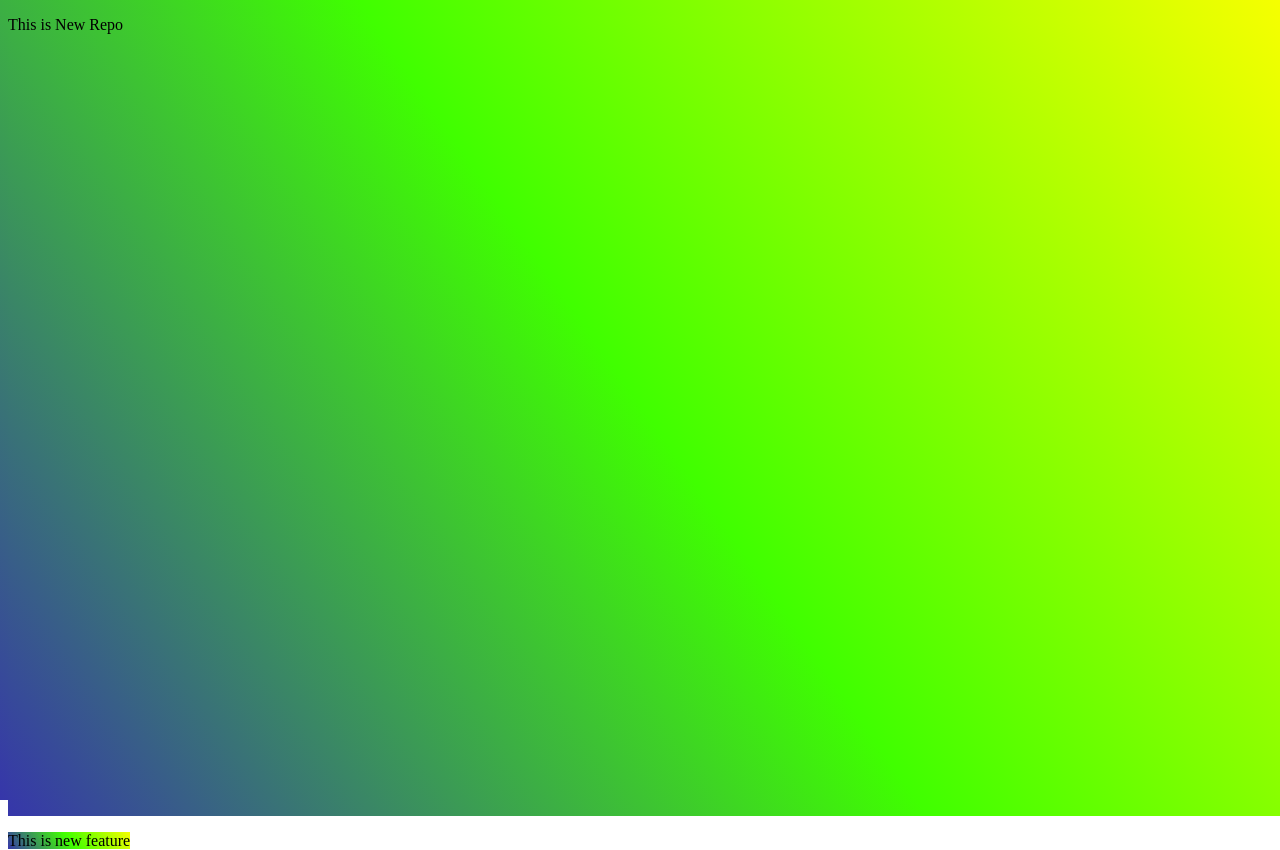
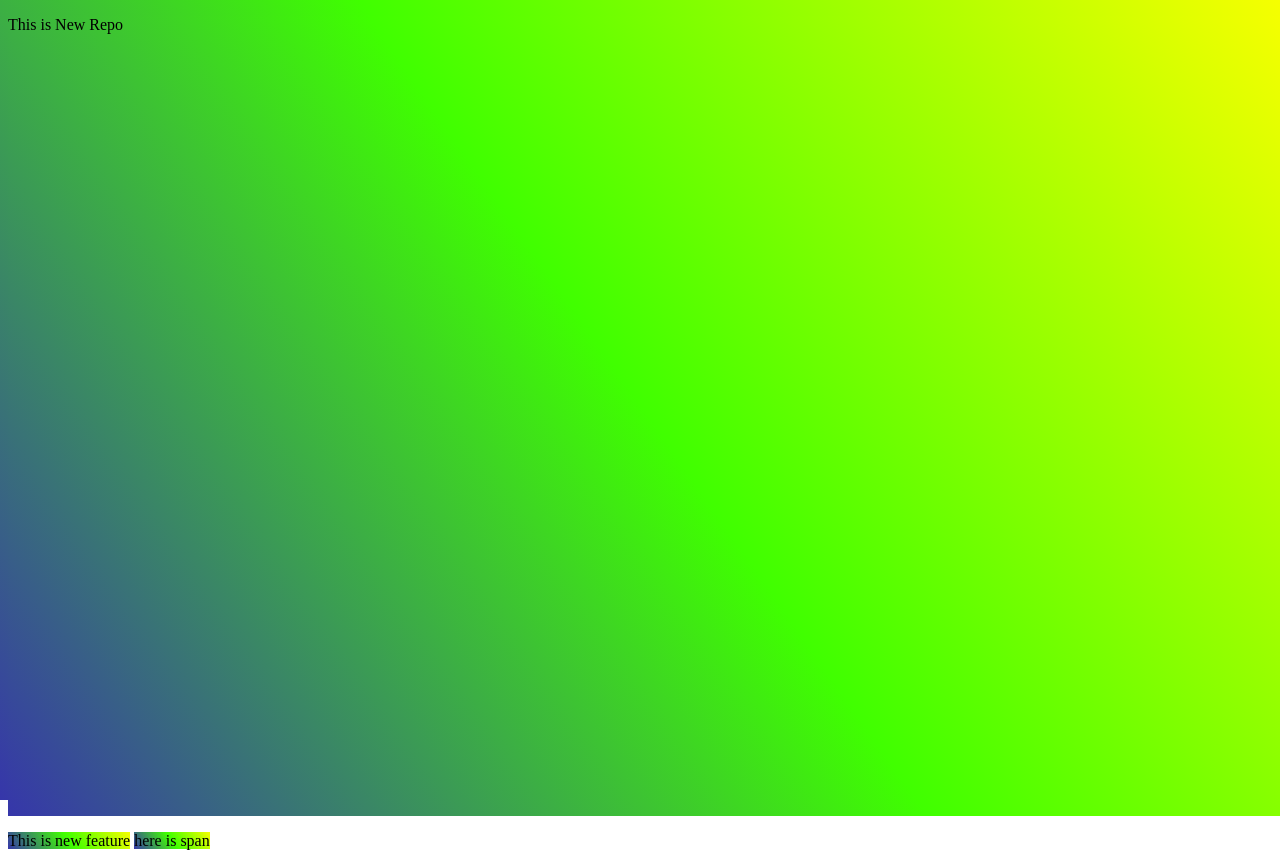
Before and after one commit to gaurav-pokale/LocalRepo3, a plain HTML site: page index.html in a window 1280 px wide. Drawn offline with Linux system fonts and the light colour scheme.

Commit message:
added span

```diff
--- a/index.html
+++ b/index.html
@@ -9,5 +9,6 @@
 <body>
     <p>This is New Repo</p>
     <span>This is new feature</span>
+    <span>here is span</span>
 </body>
 </html>
```
